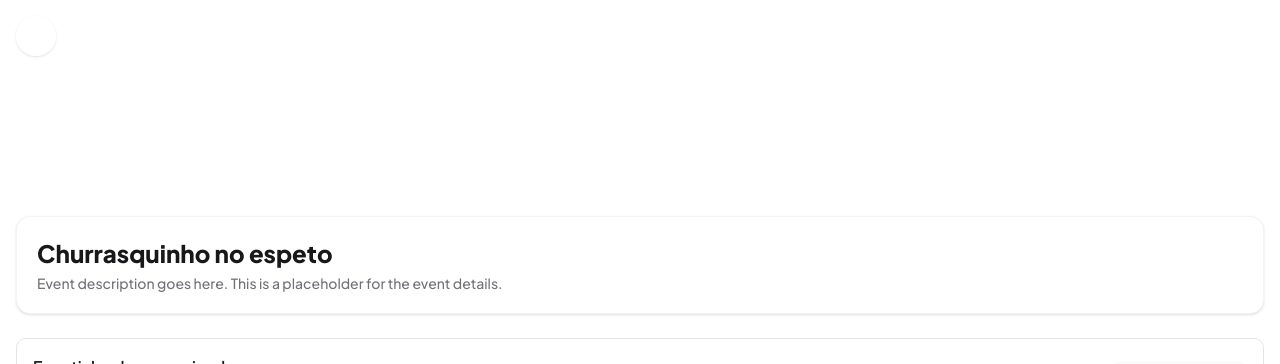
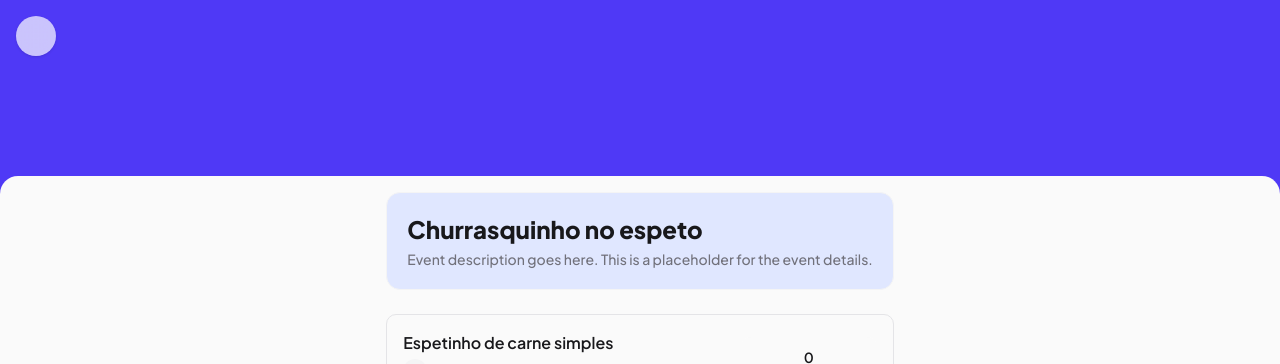
Before and after one commit to ecthon/mce-app-web, a Next.js app: page /event-details/1 in a window 1280 px wide. Shown: the top 364 px of the page. Built offline with nearby package versions, Linux system fonts and the light colour scheme; some icons are missing.

Commit message:
style: enhance EventDetailsPage layout with improved background colors and spacing for better user experience

```diff
--- a/app/event-details/[id]/page.tsx
+++ b/app/event-details/[id]/page.tsx
@@ -83,7 +83,7 @@ export default function EventDetailsPage() {
 
   return (
     <main className="flex flex-col w-full min-h-screen text-zinc-900">
-      <div className=" flex h-56">
+      <div className=" flex h-56 bg-indigo-600">
         <header className=" flex w-full p-4">
           <Link href="/" className="flex w-10 h-10 bg-white/70 backdrop-blur rounded-full items-center justify-center shadow-sm">
             <HugeiconsIcon icon={ArrowLeft02Icon} className="w-5 h-5 text-zinc-900" strokeWidth={2} />
@@ -91,8 +91,9 @@ export default function EventDetailsPage() {
         </header>
       </div>
 
-      <div className="-mt-6 p-4 rounded-t-2xl min-h-screen">
-        <div className="w-full bg-white shadow-sm rounded-xl p-5 border border-zinc-100">
+      <div className="flex flex-col items-center justify-center rounded-t-2xl -mt-12 bg-zinc-50 w-full min-h-screen">
+        <div className="p-4 rounded-t-2xl min-h-screen">
+          <div className="w-full bg-indigo-100 rounded-xl p-5 border border-zinc-100">
             <h1 className="text-2xl font-extrabold text-zinc-900">{event.title}</h1>
             <p className="mt-1 text-sm font-medium text-zinc-500">{event.description}</p>
           </div>
@@ -164,6 +165,8 @@ export default function EventDetailsPage() {
             </div>
           </div>
         </div>
+      </div>
+
     </main>
   );
 }
```
Lines whose indentation alone changed are shown as unchanged.
